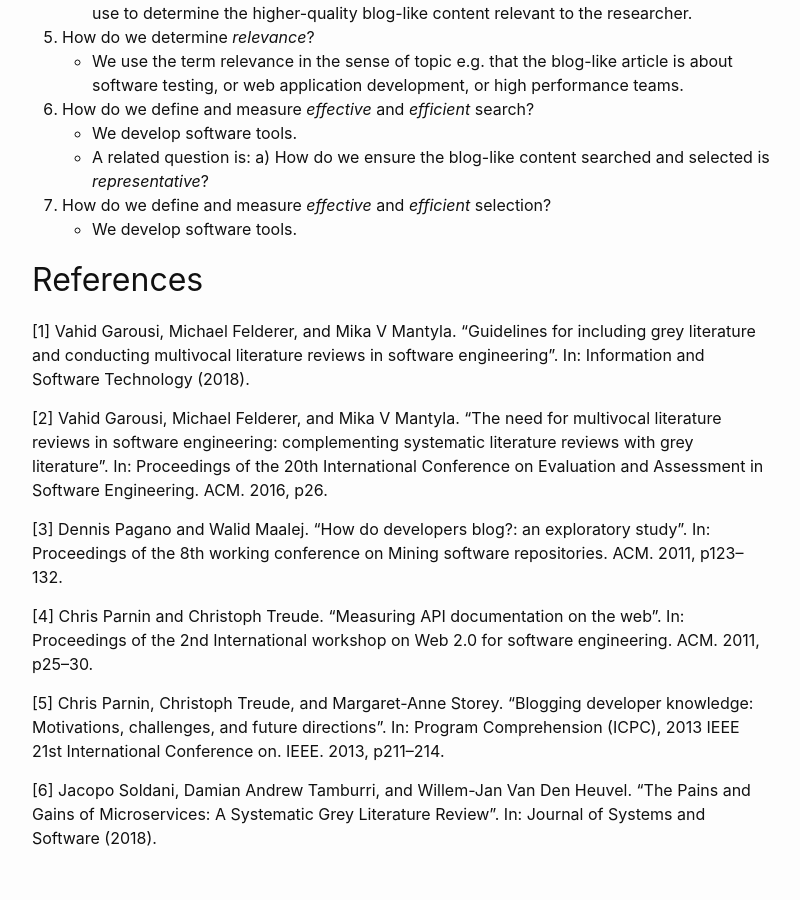
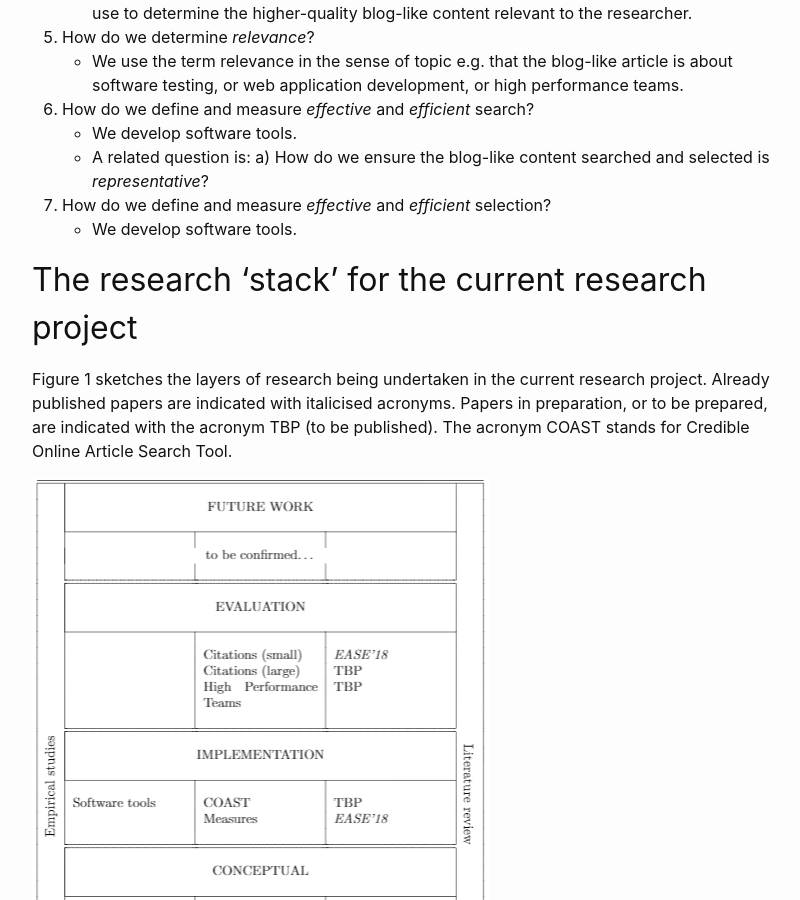
Before and after one commit to serenpa/serenpa.github.io, a Jekyll site: the page built from 0_research.markdown, in a window 1280 px wide and 900 px high, scrolled down 2146 px. Shown: the whole window, without its empty margins (238-1038 px from the left). Built offline with Jekyll 4.4.1, drawn with Linux system fonts in a browser that asks for light colours.

Commit message:
Add fig one

```diff
--- a/0_research.markdown
+++ b/0_research.markdown
@@ -51,6 +51,12 @@ There are a number of significant terms within the main research question, and w
 7. How do we define and measure *effective* and *efficient* selection?
     * We develop software tools.
 
+## The research 'stack' for the current research project
+
+Figure 1 sketches the layers of research being undertaken in the current research project. Already published papers are indicated with italicised acronyms. Papers in preparation, or to be prepared, are indicated with the acronym TBP (to be published). The acronym COAST stands for Credible Online Article Search Tool.
+
+![The research stack (TBP - To be published)](/assets/img/fig_1.PNG)
+
 ## References
 [1] Vahid Garousi, Michael Felderer, and Mika V Mantyla. “Guidelines for including grey literature and conducting multivocal literature reviews in software engineering”. In: Information and Software Technology (2018).
 
```
Also changed, not shown: other parts of 0_research.markdown (+1 -3 lines), assets/img/fig_1.PNG (added).
